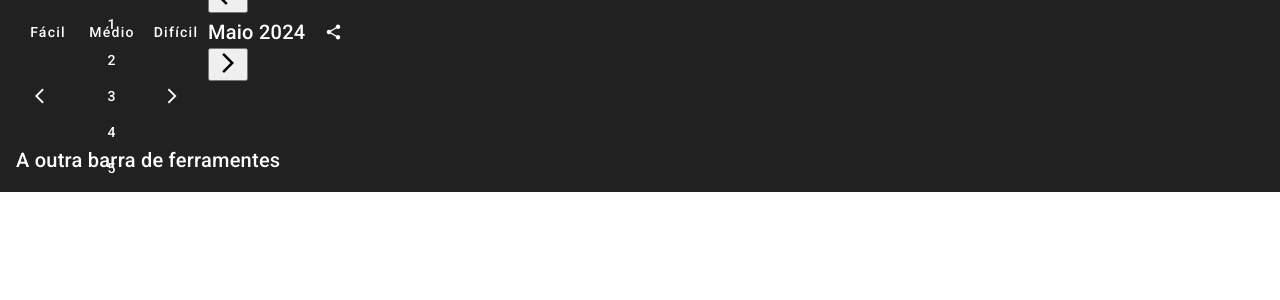
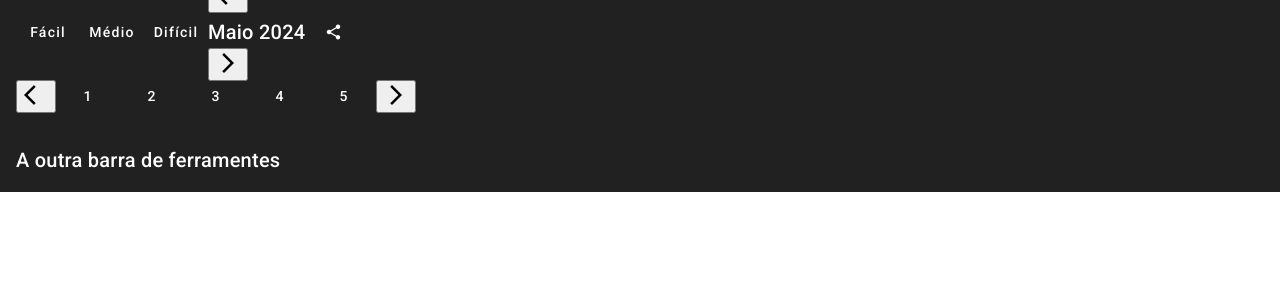
Before and after one commit to GuilhermeFdSilva/Campo-Minado-2.0_FrontEnd, an Angular app: page / in a window 1280 px wide. Shown: the top 300 px of the page. Built offline with nearby package versions, Linux system fonts and the light colour scheme.

Commit message:
feat: Final v1 structure

```diff
--- a/src/app/header/header.component.html
+++ b/src/app/header/header.component.html
@@ -21,7 +21,7 @@
           <span>{{ 2024 }}</span>
         </article>
 
-        <button id="right">
+        <button class="right">
           <mat-icon>arrow_forward_ios</mat-icon>
         </button>
       </div>
@@ -35,18 +35,18 @@
     </mat-toolbar-row>
 
     <!-- Days toolbar (bottom) -->
-    <mat-toolbar-row>
-      <button mat-button>
+    <mat-toolbar-row id="botton-row">
+      <button>
         <mat-icon>arrow_back_ios</mat-icon>
       </button>
 
       <article>
-        <section *ngFor="let day of [1, 2, 3, 4, 5]">
-          <button mat-button>{{ day }}</button>
-        </section>
+        <button mat-button *ngFor="let day of [1, 2, 3, 4, 5], let i = index" [ngClass]="i == 2 ? 'midle' : ''">
+          {{ day }}
+        </button>
       </article>
 
-      <button mat-button>
+      <button class="right">
         <mat-icon>arrow_forward_ios</mat-icon>
       </button>
     </mat-toolbar-row>
```
